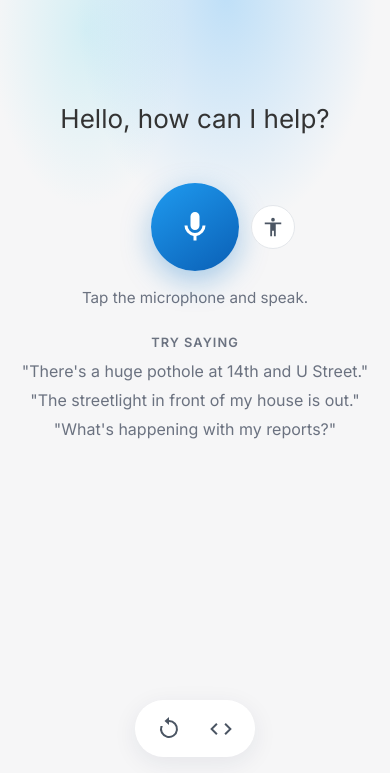
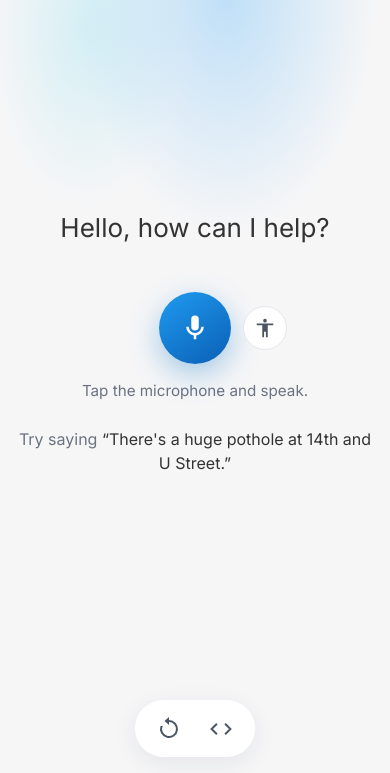
Before and after one commit to elielMengue/cityvoice, a website with bundled scripts: page simulator/public/index.html in a window 390 px wide. Shown: the part 71-844 px from the top of the page. Built offline with nearby package versions, Linux system fonts and the light colour scheme; files whose address does not match are found by name.

Commit message:
style(simulator): centre the page and keep a single example
The greeting and microphone sat high on large screens, and three
example sentences were more than a first visitor needs. The stage now
centres itself in the space under the top bar, the microphone is a
little smaller, and one example remains.

```diff
--- a/simulator/public/index.html
+++ b/simulator/public/index.html
@@ -100,14 +100,7 @@
                 </button>
             </form>
 
-            <div class="examples">
-                <p class="examples-title">Try saying</p>
-                <ul>
-                    <li>"There's a huge pothole at 14th and U Street."</li>
-                    <li>"The streetlight in front of my house is out."</li>
-                    <li>"What's happening with my reports?"</li>
-                </ul>
-            </div>
+            <p class="example">Try saying <q>There's a huge pothole at 14th and U Street.</q></p>
         </main>
 
         <aside id="scenes" class="scenes" aria-label="Behind the scenes" hidden>
--- a/simulator/public/style.css
+++ b/simulator/public/style.css
@@ -160,10 +160,13 @@ body {
     display: flex;
     flex-direction: column;
     align-items: center;
+    justify-content: center;
     gap: 1.5rem;
     max-width: 46rem;
+    /* Centred in what is left of the window under the top bar. */
+    min-height: calc(100vh - 5.5rem);
     margin: 0 auto;
-    padding: clamp(2rem, 12vh, 7rem) 1rem 3rem;
+    padding: 1.5rem 1rem 4rem;
     text-align: center;
 }
 
@@ -263,8 +266,8 @@ body {
     position: relative;
     display: grid;
     place-items: center;
-    width: 88px;
-    height: 88px;
+    width: 72px;
+    height: 72px;
     border: none;
     border-radius: 50%;
     background: linear-gradient(145deg, #1f9bf0, #0a5fb5);
@@ -274,8 +277,8 @@ body {
 }
 
 .mic svg {
-    width: 36px;
-    height: 36px;
+    width: 30px;
+    height: 30px;
     fill: currentColor;
 }
 
@@ -404,28 +407,15 @@ body {
     fill: currentColor;
 }
 
-/* ---------- Examples ---------- */
+/* ---------- Example ---------- */
 
-.examples {
+.example {
+    margin: 0;
     color: var(--muted);
 }
 
-.examples-title {
-    margin: 0 0 0.25rem;
-    font-size: 0.8rem;
-    font-weight: 600;
-    letter-spacing: 0.08em;
-    text-transform: uppercase;
-}
-
-.examples ul {
-    margin: 0;
-    padding: 0;
-    list-style: none;
-}
-
-.examples li {
-    padding: 0.15rem 0;
+.example q {
+    color: var(--text);
 }
 
 /* ---------- Behind the scenes ---------- */
```
